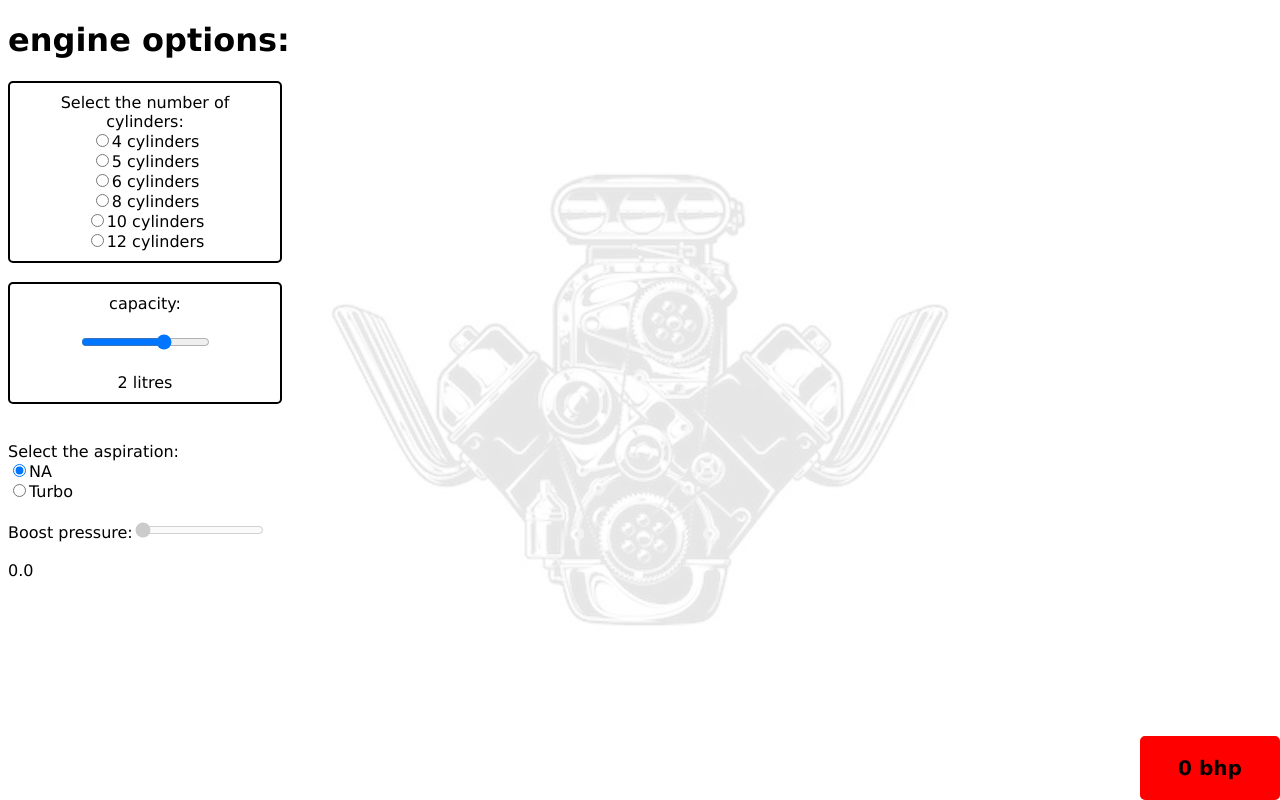
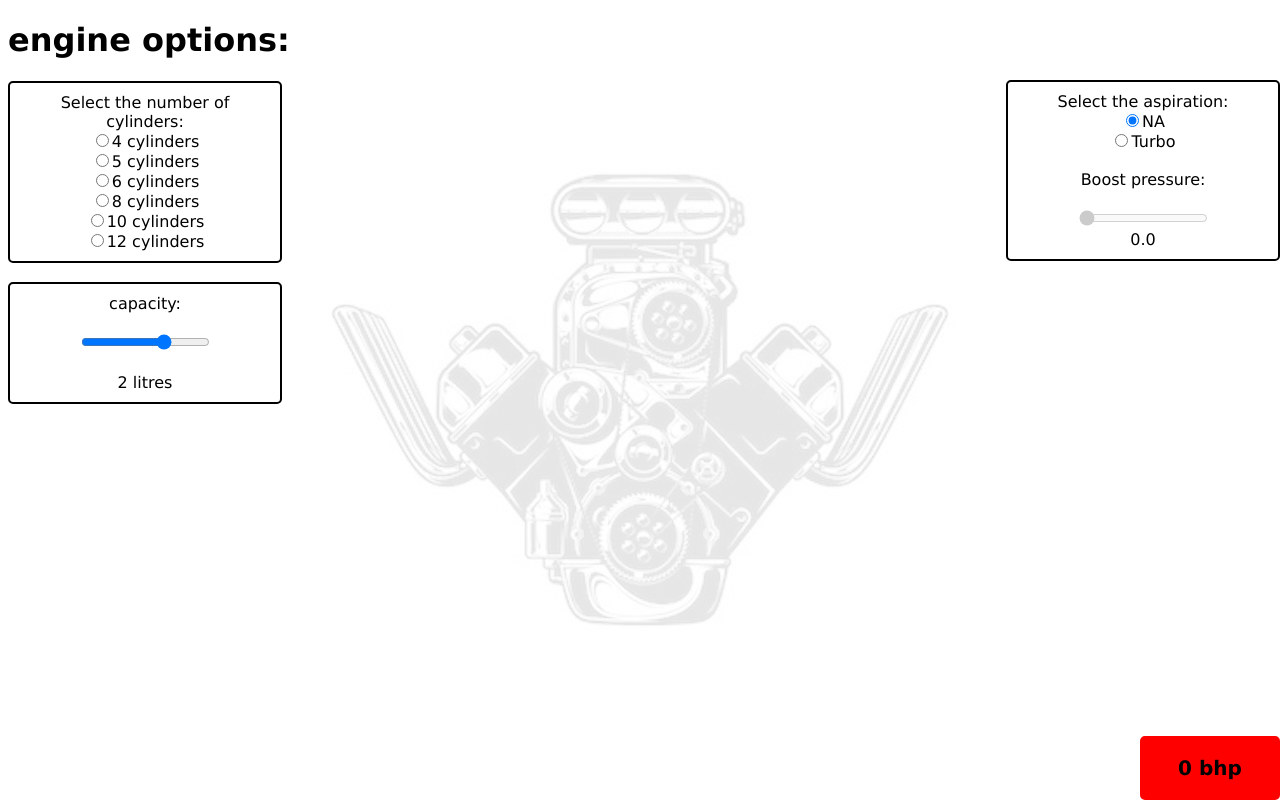
Before and after one commit to FrankieBoye/engine_power, a React (Create React App) app: page / in a window 1280 px wide. Built offline with nearby package versions, Linux system fonts and the light colour scheme.

Commit message:
turbo slider now functioning correctly

```diff
--- a/src/components/Aspiration.js
+++ b/src/components/Aspiration.js
@@ -30,15 +30,15 @@ class Aspiration extends Component {
 
   defaultBoost() {
     const defaultBoost = 0.5
-    this.props.addBoost(defaultBoost)
+    this.props.addBoost(defaultBoost);
   }
 
   render() {
     var{boostPressure} = this.props;
 
-    var boost = <input id="boost" type="range" min="0.5" max="1.5" step="0.1" defaultValue="0.5" onInput={this.onInput.bind(this)}/>
-
-    if(this.state.aspiration === "NA"){
+    if(this.state.aspiration === "Turbo"){
+      var boost = <input id="boost" type="range" min="0.5" max="1.4" step="0.1" defaultValue="0.5" onInput={this.onInput.bind(this)}/>
+    } else {
       boost = <input type="range" defaultValue="0" disabled/>
     }
 
@@ -73,8 +73,9 @@ class Aspiration extends Component {
        <br></br>
        <label>
        Boost pressure:
+       <br></br>
+       <br></br>
        {boost}
-       <br></br>
        <br></br>
        {(boostPressure).toFixed(1)}
        </label>
--- a/src/index.css
+++ b/src/index.css
@@ -29,7 +29,18 @@ code {
     border-style: solid;
     border-width: 2px;
     border-radius: 5px;
-    margin-left: 0px;
+    padding: 10px;
+    width: 250px;
+}
+
+.aspiration {
+    position: absolute;
+    text-align: center;
+    border-style: solid;
+    border-width: 2px;
+    right:0;
+    top: 80px;
+    border-radius: 5px;
     padding: 10px;
     width: 250px;
 }
```
